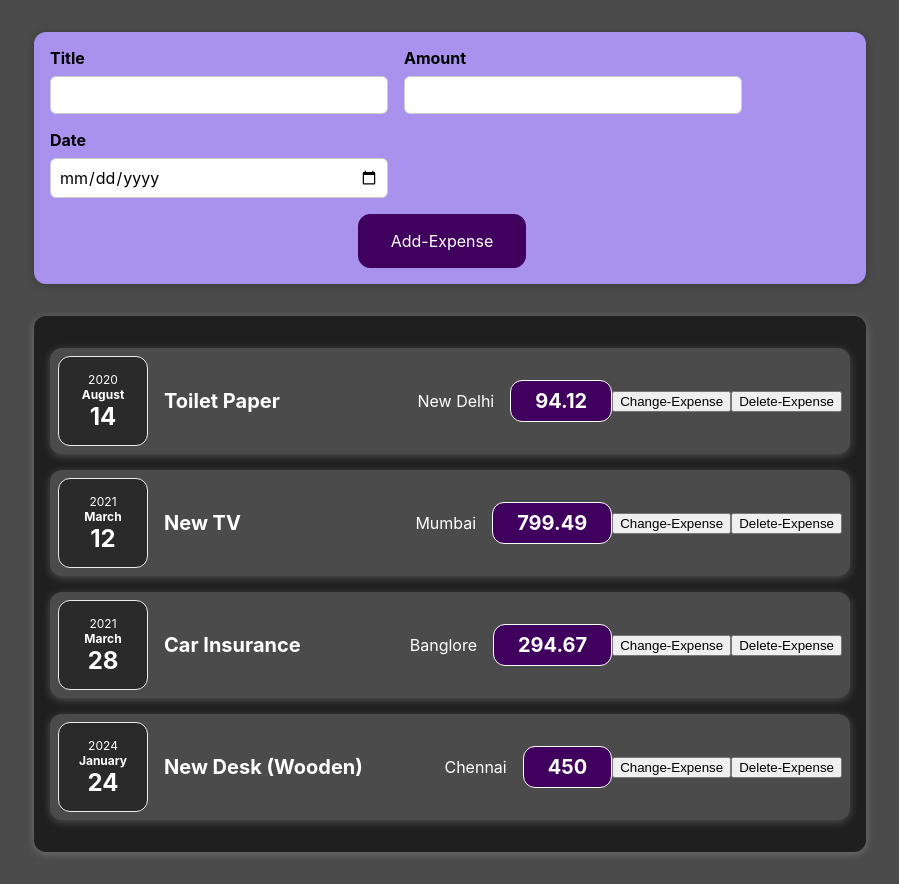
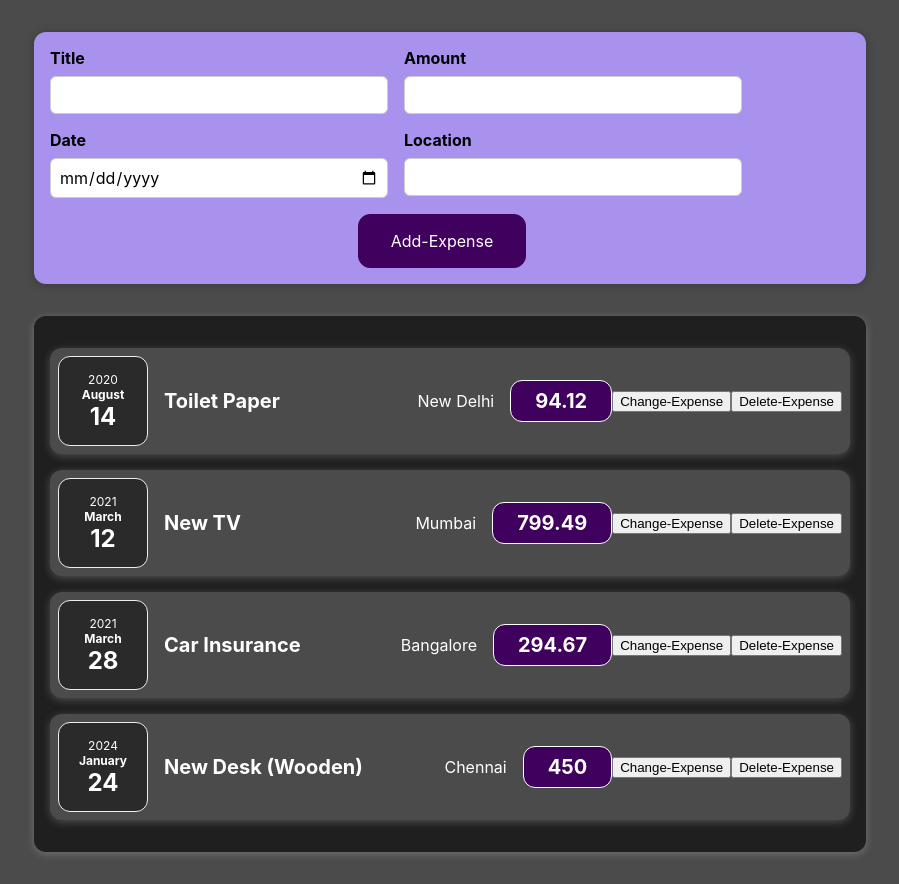
Before and after one commit to EshaGautam/React, a React (Create React App) app: page / in a window 1280 px wide. Shown: the whole page, without its empty margins (190-1089 px from the left). Built offline with nearby package versions, Linux system fonts and the light colour scheme.

Commit message:
Added functionality to dynamically add expense

```diff
--- a/src/App.js
+++ b/src/App.js
@@ -1,10 +1,10 @@
 import React from "react";
 import Expenses from "./component/Expenses/Expenses";
-import ExpenseForm from "./component/Expenses/ExpenseForm";
+import { useState } from "react";
 import NewExpense from "./component/Expenses/NewExpense";
 const App = ()=> {
 
- const expenses = [
+  const [expenses, setExpenses] = useState([
     {
       id: "e1",
       title: "Toilet Paper",
@@ -24,7 +24,7 @@ const App = ()=> {
       title: "Car Insurance",
       amount: 294.67,
       date: new Date(2021, 2, 28),
-     location: "Banglore",
+      location: "Bangalore",
     },
     {
       id: "e4",
@@ -33,12 +33,19 @@ const App = ()=> {
       date: new Date(2024, 0, 24),
       location: "Chennai",
     },
- ];
+  ]);
+
+const handleNewEnteredData = (newExpenseData) =>{
+
+  setExpenses((prevExpense)=>[newExpenseData,...prevExpense])
+
+
+}
 
 
   return (
     <div>
-      <NewExpense/>
+      <NewExpense onAddingData ={handleNewEnteredData}/>
       <Expenses items={expenses} />
     </div>
   );
--- a/src/component/Expenses/ExpenseForm.css
+++ b/src/component/Expenses/ExpenseForm.css
@@ -7,6 +7,7 @@
   border-radius: 12px;
   text-align: center;
   box-shadow: 0 1px 8px rgba(0, 0, 0, 0.25);
+
 }
 
 .new-expense button {
--- a/src/component/Expenses/ExpenseForm.js
+++ b/src/component/Expenses/ExpenseForm.js
@@ -9,6 +9,7 @@ function ExpenseForm(props){
   const[enteredtitle,setTitle]= useState('');
   const[enteredamount,setAmount]= useState('');
   const[entereddate,setDate]= useState('');
+  const[enteredlocation,setLocation] = useState('')
 
   // managing multiple states using single use state
 
@@ -55,6 +56,10 @@ function ExpenseForm(props){
     //    return { ...prevState, enteredDate: newDate};
     //  });
   };
+  const handleLocationChange =(event)=>{
+    let newLocation = event.target.value;
+    setLocation(newLocation)
+  }
 
   const SubmitForm = (event) =>{
     event.preventDefault()
@@ -63,6 +68,7 @@ function ExpenseForm(props){
     title:enteredtitle,
     amount:enteredamount,
     date:new Date(entereddate),
+    location:enteredlocation,
   }
   //we are passing ExpenseData using props which will used by parent component
   props.onSubmitNewData(ExpenseData)
@@ -70,6 +76,7 @@ function ExpenseForm(props){
   setTitle('');
   setAmount('');
   setDate('')
+  setLocation('')
 
   }
 
@@ -99,6 +106,14 @@ function ExpenseForm(props){
             max="2024-12-31"
             onChange={handleDateChange}
           />
+          </div>
+        <div className="new-expense__control">
+          <label>Location</label>
+          <input
+            type="text"
+            value={enteredlocation}
+            onChange={handleLocationChange}
+          />
         </div>
       </div>
       <button type="submit">Add-Expense</button>
--- a/src/component/Expenses/NewExpense.js
+++ b/src/component/Expenses/NewExpense.js
@@ -1,7 +1,7 @@
 import React from "react";
 import ExpenseForm from "./ExpenseForm";
 
-function NewExpense(){
+function NewExpense(props){
 
 const handleSubmitOfNewData = (enteredData) =>{
 
@@ -9,6 +9,7 @@ const handleSubmitOfNewData = (enteredData) =>{
         ...enteredData,
          id:Math.random().toString()
     }
+    props.onAddingData(ExpenseData)
     console.log(ExpenseData)
 }
 
```
Lines whose indentation alone changed are shown as unchanged.
